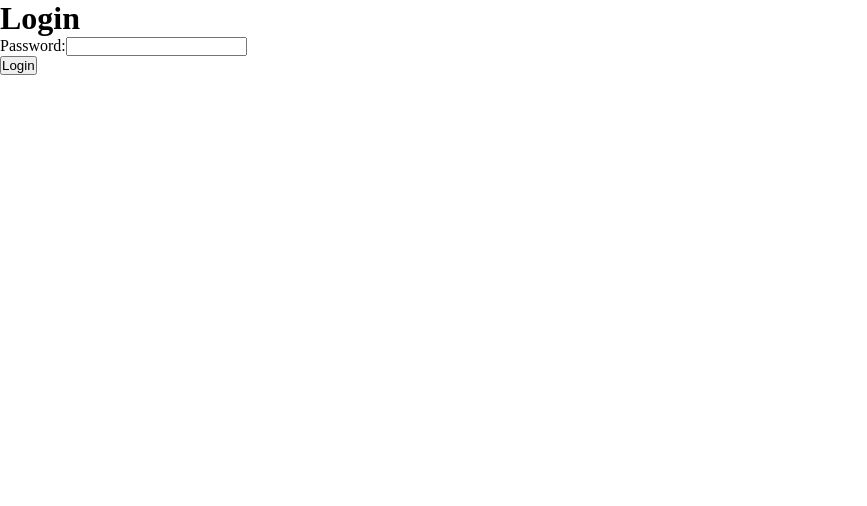
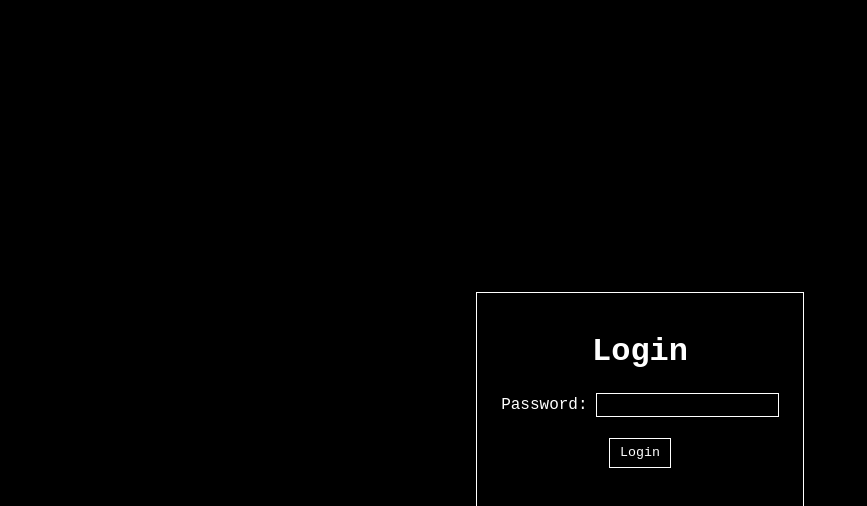
Before and after one commit to sutaC/ServerAdmin, a Next.js app: page /login in a window 1280 px wide. Shown: the top 506 px of the page, without its empty margins (0-867 px from the left). Built offline with nearby package versions, Linux system fonts and the light colour scheme.

Commit message:
Basic styles and login page styles

```diff
--- a/src/app/globals.css
+++ b/src/app/globals.css
@@ -1,3 +1,20 @@
+:root {
+    --clr-background: black;
+    --clr-base: white;
+    --clr-error: red;
+}
+
+html {
+    background-color: var(--clr-background);
+    color: var(--clr-base);
+}
+
+html,
+input,
+button {
+    font-family: "Courier New", Courier, monospace;
+}
+
 body {
     max-width: 100vw;
     overflow-x: hidden;
@@ -9,3 +26,32 @@ body {
     padding: 0;
     margin: 0;
 }
+
+/* Base styles */
+
+button {
+    background-color: var(--clr-background);
+    color: var(--clr-base);
+    border: 1px solid var(--clr-base);
+    padding: 0.5em 0.75em;
+    cursor: pointer;
+    transition: all 75ms ease-in;
+}
+
+button:is(:hover, :focus-visible) {
+    outline: none;
+    translate: -2px -2px;
+    box-shadow: 2px 2px var(--clr-base);
+}
+
+button:active {
+    translate: 0;
+    box-shadow: none;
+}
+
+input {
+    background-color: var(--clr-background);
+    border: 1px solid var(--clr-base);
+    color: var(--clr-base);
+    padding: 0.25em 0.5em;
+}
--- /dev/null
+++ b/src/app/login/page.module.css
@@ -0,0 +1,16 @@
+.app {
+    display: flex;
+    justify-content: center;
+    align-items: center;
+    min-height: 100vh;
+}
+
+.app main {
+    border: 1px solid var(--clr-base);
+    text-align: center;
+    padding: 1.5rem;
+}
+
+.app main * {
+    margin: 0.5em 0;
+}
--- a/src/app/login/page.tsx
+++ b/src/app/login/page.tsx
@@ -1,11 +1,14 @@
+import styles from "./page.module.css";
+import LoginForm from "@/lib/components/LoginForm";
 import { login } from "@/lib/auth";
-import LoginForm from "@/lib/components/LoginForm";
 
 export default function Page() {
     return (
-        <>
-            <h1>Login</h1>
-            <LoginForm action={login} />
-        </>
+        <div className={styles.app}>
+            <main>
+                <h1>Login</h1>
+                <LoginForm action={login} />
+            </main>
+        </div>
     );
 }
--- /dev/null
+++ b/src/lib/components/LoginForm.module.css
@@ -0,0 +1,11 @@
+.field {
+    display: flex;
+    gap: 0.5em;
+    align-items: center;
+}
+
+.error {
+    color: var(--clr-error);
+    font-style: italic;
+    text-shadow: 0px 0px 0.5em currentColor;
+}
--- a/src/lib/components/LoginForm.tsx
+++ b/src/lib/components/LoginForm.tsx
@@ -1,4 +1,5 @@
 "use client";
+import styles from "./LoginForm.module.css";
 import { login } from "@/lib/auth";
 import { useActionState } from "react";
 
@@ -9,9 +10,11 @@ export default function LoginForm(props: { action: typeof login }) {
 
     return (
         <form action={formAction}>
-            {formState.message && <small>{formState.message}</small>}
+            {formState.message && (
+                <small className={styles.error}>{formState.message}</small>
+            )}
 
-            <div className="field">
+            <div className={styles.field}>
                 <label htmlFor="password">Password:</label>
                 <input
                     type="password"
```
